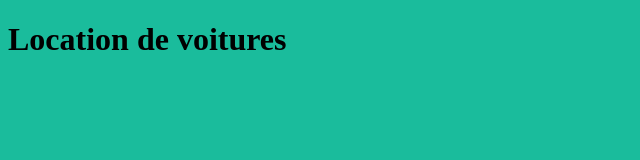
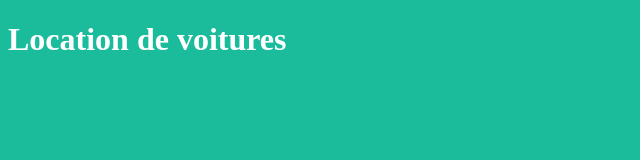
Before and after one commit to zakess1991/locationVoiture, a plain HTML site: page index.html in a window 1280 px wide. Shown: the whole page, without its empty margins (0-640 px from the left). Drawn offline with Linux system fonts and the light colour scheme.

Commit message:
modif couleur

```diff
--- a/index.html
+++ b/index.html
@@ -4,7 +4,7 @@
 		<meta charset="utf-8">
 		<title></title
 	</head>
-	<body style="background-color:#1abc9c">
+	<body style="background-color:#1abc9c;color:#ffffff">
 	<h1>Location de voitures</h1>
 
 	</body>
```
